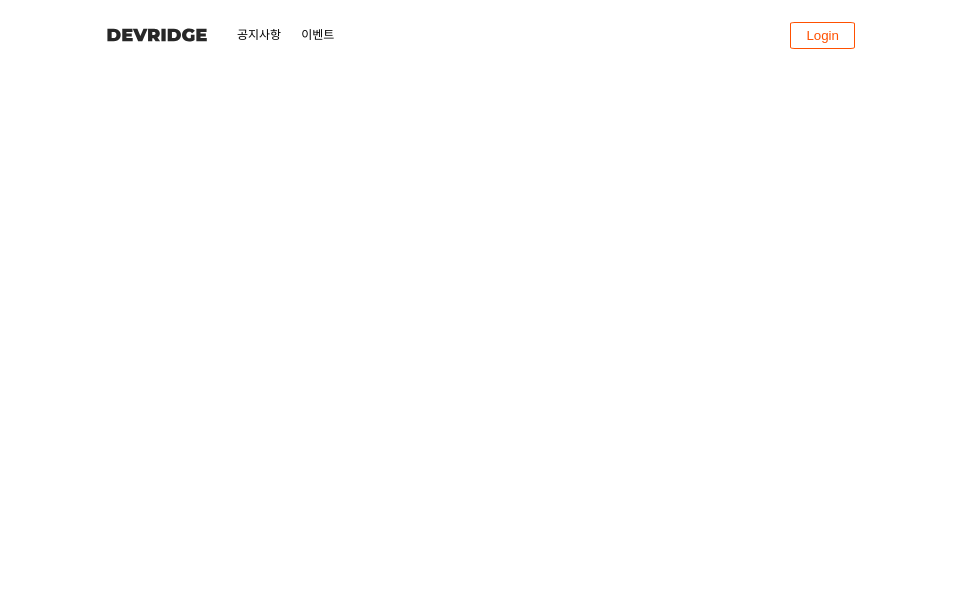
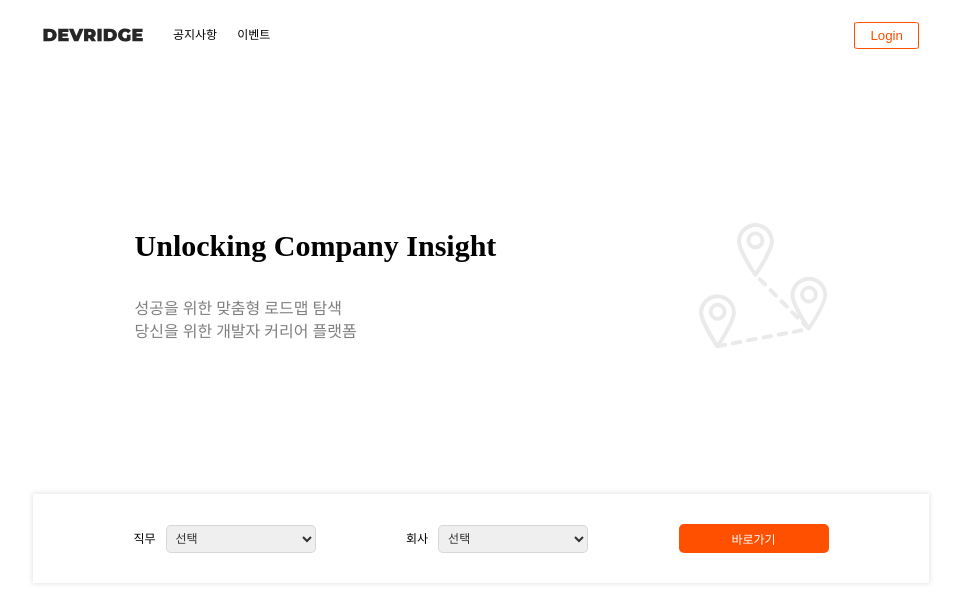
Before and after one commit to DEVRIDGE/devridge-frontend, a React (Create React App) app: page / in a window 1280 px wide. Shown: the top 592 px of the page, without its empty margins (159-1120 px from the left). Built offline with nearby package versions, Linux system fonts and the light colour scheme.

Commit message:
메인 페이지 중앙 UI

```diff
--- a/src/Router.tsx
+++ b/src/Router.tsx
@@ -1,14 +1,23 @@
 import { BrowserRouter, Route, Switch } from "react-router-dom";
 import MainPage from "./pages/main/MainPage";
+import Header from "./components/common/header/Header";
+import { styled } from "styled-components";
+
+const Wrapper = styled.div`
+  padding: 0 15vw;
+`;
 
 function Router() {
   return (
     <BrowserRouter basename={process.env.PUBLIC_URL}>
-      <Switch>
-        <Route path="/">
-          <MainPage />
-        </Route>
-      </Switch>
+      <Wrapper>
+        <Header />
+        <Switch>
+          <Route path="/">
+            <MainPage />
+          </Route>
+        </Switch>
+      </Wrapper>
     </BrowserRouter>
   );
 }
--- a/src/components/common/header/styles.ts
+++ b/src/components/common/header/styles.ts
@@ -4,7 +4,6 @@ export const Nav = styled.nav`
   display: flex;
   justify-content: space-between;
   align-items: center;
-  margin: 0 20vw;
   padding: 10px;
   height: 50px;
 `;
--- /dev/null
+++ b/src/components/main/mainForm/MainForm.tsx
@@ -0,0 +1,30 @@
+import {
+  Option,
+  Select,
+  SelectName,
+  SubmitButton,
+  Wrapper,
+  WrapperSelect,
+} from "./styles";
+
+function MainForm() {
+  return (
+    <Wrapper>
+      <WrapperSelect>
+        <SelectName>직무</SelectName>
+        <Select>
+          <Option>선택</Option>
+        </Select>
+      </WrapperSelect>
+      <WrapperSelect>
+        <SelectName>회사</SelectName>
+        <Select>
+          <Option>선택</Option>
+        </Select>
+      </WrapperSelect>
+      <SubmitButton>바로가기</SubmitButton>
+    </Wrapper>
+  );
+}
+
+export default MainForm;
--- /dev/null
+++ b/src/components/main/mainForm/styles.ts
@@ -0,0 +1,38 @@
+import { styled } from "styled-components";
+
+export const Wrapper = styled.form`
+  display: flex;
+  justify-content: space-evenly;
+  align-items: center;
+  padding: 30px 10px;
+  box-shadow: 0 0 5px 1px rgba(0, 0, 0, 0.1);
+`;
+
+export const WrapperSelect = styled.div``;
+
+export const SubmitButton = styled.button`
+  padding: 6px 0;
+  width: 150px;
+  border: none;
+  border-radius: 5px;
+  background-color: ${(props) => props.theme.mainColor};
+  color: white;
+  font-size: 12px;
+  cursor: pointer;
+`;
+
+export const SelectName = styled.span`
+  margin-right: 10px;
+  font-size: 12px;
+`;
+
+export const Select = styled.select`
+  width: 150px;
+  padding: 5px;
+  border: 1px solid rgba(0, 0, 0, 0.1);
+  border-radius: 5px;
+  font-size: 12px;
+  color: rgba(0, 0, 0, 0.8);
+`;
+
+export const Option = styled.option``;
--- /dev/null
+++ b/src/components/main/mainTitle/MainTitle.tsx
@@ -0,0 +1,88 @@
+import { Col, Description, MarkerImg, Title, Wrapper } from "./styles";
+
+function MainTitle() {
+  return (
+    <Wrapper>
+      <Col>
+        <Title>Unlocking Company Insight</Title>
+        <Description>성공을 위한 맞춤형 로드맵 탐색</Description>
+        <Description>당신을 위한 개발자 커리어 플랫폼</Description>
+      </Col>
+      <Col>
+        <MarkerImg
+          width="181"
+          height="177"
+          viewBox="0 0 181 177"
+          fill="none"
+          xmlns="http://www.w3.org/2000/svg"
+        >
+          <g clip-path="url(#clip0_16_401)">
+            <path
+              d="M79.8684 0C65.71 0 53.8115 11.7063 53.8115 26.2646C53.8115 39.6821 75.0528 71.6582 77.6012 75.0807C78.7329 76.7919 81.0002 76.7919 82.132 75.0807C84.6804 71.3712 105.922 39.3951 105.922 26.2646C105.644 11.7063 94.0305 0 79.8684 0ZM79.8684 68.5154C72.5044 57.0962 59.4778 35.1152 59.4778 26.2646C59.4778 14.8454 68.5395 5.71146 79.8684 5.71146C91.1973 5.71146 100.259 14.8454 100.259 26.2646C100.259 34.8281 87.2324 57.0962 79.8684 68.5154Z"
+              fill="#EAEAEA"
+            />
+            <path
+              d="M79.8684 12.2767C73.0703 12.2767 67.4077 17.9882 67.4077 24.8368C67.4077 31.6854 73.074 37.3968 79.8684 37.3968C86.6628 37.3968 92.3291 31.6854 92.3291 24.8368C92.3291 17.9882 86.6628 12.2767 79.8684 12.2767ZM79.8684 31.689C75.9035 31.689 72.7892 28.5499 72.7892 24.5534C72.7892 20.5568 75.9035 17.4178 79.8684 17.4178C83.8333 17.4178 86.9476 20.5568 86.9476 24.5534C86.6628 28.5499 83.5486 31.689 79.8684 31.689Z"
+              fill="#EAEAEA"
+            />
+            <path
+              d="M155.491 76.2252C141.329 76.2252 129.434 87.9314 129.434 102.49C129.434 109.342 134.815 120.761 140.478 131.04L133.68 124.187C132.548 123.047 130.847 123.047 129.715 124.187C128.583 125.328 128.583 127.043 129.715 128.184L137.364 135.894C138.495 137.035 140.197 137.035 141.329 135.894C141.895 135.323 142.179 134.753 142.179 134.182C143.311 136.181 144.447 137.892 145.578 139.607H145.294C144.162 140.748 144.162 142.463 145.294 143.603L152.942 151.313C154.074 152.741 156.341 152.454 157.192 151.026C159.74 147.317 180.982 115.341 180.982 102.21C181.548 88.2222 169.938 76.2325 155.491 76.2325V76.2252ZM155.491 144.741C148.127 133.321 135.1 111.34 135.1 102.49C135.1 91.0705 144.162 81.9366 155.491 81.9366C166.82 81.9366 175.881 91.0705 175.881 102.49C176.166 111.34 162.855 133.608 155.491 144.741Z"
+              fill="#EAEAEA"
+            />
+            <path
+              d="M155.491 88.7852C148.693 88.7852 143.03 94.4967 143.03 101.345C143.03 108.194 148.696 113.905 155.491 113.905C162.285 113.905 167.951 108.194 167.951 101.345C167.951 94.4967 162.57 88.7852 155.491 88.7852ZM155.491 108.198C151.526 108.198 148.412 105.058 148.412 101.062C148.412 97.0653 151.526 93.9263 155.491 93.9263C159.456 93.9263 162.57 97.0653 162.57 101.062C162.57 105.058 159.456 108.198 155.491 108.198Z"
+              fill="#EAEAEA"
+            />
+            <path
+              d="M26.3417 113.052C19.5436 113.052 13.881 118.763 13.881 125.612C13.881 132.46 19.5472 138.172 26.3417 138.172C33.1361 138.172 38.8024 132.46 38.8024 125.612C38.8024 118.763 33.1361 113.052 26.3417 113.052ZM26.3417 132.751C22.3767 132.751 19.2625 129.612 19.2625 125.615C19.2625 121.619 22.3767 118.48 26.3417 118.48C30.3066 118.48 33.4209 121.619 33.4209 125.615C33.1361 129.612 30.0218 132.751 26.3417 132.751Z"
+              fill="#EAEAEA"
+            />
+            <path
+              d="M36.5352 169.577L32.0043 170.435C38.8024 159.873 52.1138 137.605 52.1138 127.039C52.1138 112.764 40.5001 100.775 26.0569 100.775C11.6137 100.775 0 112.481 0 127.039C0 140.17 22.6579 175.285 24.0744 176.43C24.0744 176.43 24.6403 176.717 24.9251 177H26.9076L37.6706 175.002C39.0872 174.715 40.219 173.29 39.9379 171.863C39.372 170.151 37.9554 169.294 36.5388 169.577H36.5352ZM26.338 169.29C18.974 157.871 5.94741 135.89 5.94741 127.039C5.94741 115.62 15.0091 106.486 26.338 106.486C37.667 106.486 46.7286 115.62 46.7286 127.039C46.7286 135.89 33.4172 158.158 26.338 169.29Z"
+              fill="#EAEAEA"
+            />
+            <path
+              d="M79.5873 161.297L68.8242 163.295C67.4077 163.582 66.2759 165.007 66.557 166.435C66.8381 167.862 68.2547 169.003 69.6713 168.72L80.4343 166.722C81.8509 166.435 82.9827 165.01 82.7015 163.582C82.7015 162.155 81.285 161.014 79.5873 161.297Z"
+              fill="#EAEAEA"
+            />
+            <path
+              d="M58.0612 165.581L47.2982 167.579C45.8816 167.866 44.7498 169.29 45.0309 170.718C45.3121 172.146 46.7286 173.287 48.1452 173.003L58.9082 171.005C60.3248 170.718 61.4566 169.294 61.1755 167.866C60.8907 166.155 59.4778 165.297 58.0612 165.581Z"
+              fill="#EAEAEA"
+            />
+            <path
+              d="M144.447 149.024L133.684 151.309C132.267 151.597 131.135 153.021 131.416 154.449C131.697 155.876 133.114 157.017 134.531 156.734L145.294 154.736C146.71 154.449 147.842 153.024 147.561 151.597C147.276 149.885 145.863 148.741 144.447 149.028V149.024Z"
+              fill="#EAEAEA"
+            />
+            <path
+              d="M101.394 157.301L90.6314 159.299C89.2149 159.586 88.0831 161.01 88.3642 162.438C88.6453 163.866 90.0619 165.007 91.4784 164.723L102.241 162.725C103.658 162.438 104.79 161.014 104.509 159.586C104.228 158.158 102.811 157.017 101.394 157.301Z"
+              fill="#EAEAEA"
+            />
+            <path
+              d="M95.447 89.0722C96.5788 87.9314 96.5788 86.2165 95.447 85.0757L87.7983 77.366C86.6665 76.2251 84.9651 76.2251 83.8333 77.366C82.7015 78.5068 82.7015 80.2217 83.8333 81.3625L91.4821 89.0722C92.6139 90.2131 94.3153 90.2131 95.447 89.0722Z"
+              fill="#EAEAEA"
+            />
+            <path
+              d="M118.671 108.768C117.539 107.627 115.838 107.627 114.706 108.768C113.574 109.909 113.574 111.624 114.706 112.764L122.355 120.474C123.486 121.615 125.188 121.615 126.32 120.474C127.451 119.333 127.451 117.618 126.32 116.478L118.671 108.768Z"
+              fill="#EAEAEA"
+            />
+            <path
+              d="M110.741 100.775L103.092 93.0651C101.96 91.9243 100.259 91.9243 99.1272 93.0651C97.9954 94.2059 97.9954 95.9208 99.1272 97.0617L106.776 104.771C107.908 105.912 109.609 105.912 110.741 104.771C111.873 103.631 111.873 101.916 110.741 100.775Z"
+              fill="#EAEAEA"
+            />
+            <path
+              d="M122.921 153.304L112.157 155.302C110.741 155.589 109.609 157.014 109.89 158.441C110.171 159.869 111.588 161.01 113.005 160.727L123.768 158.728C125.184 158.441 126.316 157.017 126.035 155.589C125.75 153.878 124.337 153.021 122.921 153.304Z"
+              fill="#EAEAEA"
+            />
+          </g>
+          <defs>
+            <clipPath id="clip0_16_401">
+              <rect width="181" height="177" fill="white" />
+            </clipPath>
+          </defs>
+        </MarkerImg>
+      </Col>
+    </Wrapper>
+  );
+}
+
+export default MainTitle;
--- /dev/null
+++ b/src/components/main/mainTitle/styles.ts
@@ -0,0 +1,31 @@
+import { styled } from "styled-components";
+
+export const Wrapper = styled.div`
+  display: flex;
+  justify-content: space-around;
+  align-items: center;
+  margin-bottom: 15vh;
+`;
+
+export const Col = styled.div`
+  display: flex;
+  flex-direction: column;
+`;
+
+export const Title = styled.h1`
+  margin-bottom: 5vh;
+  font-size: 30px;
+  font-weight: 600;
+`;
+
+export const Description = styled.h3`
+  color: ${(props) => props.theme.textGreyColor};
+
+  &:nth-of-type(1) {
+    margin-bottom: 7px;
+  }
+`;
+
+export const MarkerImg = styled.svg`
+  width: 10vw;
+`;
--- a/src/pages/main/MainPage.tsx
+++ b/src/pages/main/MainPage.tsx
@@ -1,10 +1,22 @@
-import Header from "../../components/common/header/Header";
+import { styled } from "styled-components";
+
+import MainTitle from "../../components/main/mainTitle/MainTitle";
+import MainForm from "../../components/main/mainForm/MainForm";
+
+const Wrapper = styled.div`
+  display: flex;
+  flex-direction: column;
+  justify-content: center;
+  margin: auto auto;
+  height: 80vh;
+`;
 
 function MainPage() {
   return (
-    <>
-      <Header />
-    </>
+    <Wrapper>
+      <MainTitle />
+      <MainForm />
+    </Wrapper>
   );
 }
 
--- a/src/styles/GlobalStyle.ts
+++ b/src/styles/GlobalStyle.ts
@@ -6,6 +6,7 @@ export const GlobalStyle = createGlobalStyle`
    License: none (public domain)
 */
 @import url('https://fonts.googleapis.com/css2?family=Source+Sans+Pro:wght@300;400&display=swap');
+@import url('https://fonts.googleapis.com/css2?family=Montserrat&display=swap');
 
 html, body, div, span, applet, object, iframe,
 h1, h2, h3, h4, h5, h6, p, blockquote, pre,
--- a/src/styles/styled.d.ts
+++ b/src/styles/styled.d.ts
@@ -5,5 +5,6 @@ declare module "styled-components" {
     textColor: string;
     bgColor: string;
     mainColor: string;
+    textGreyColor: string;
   }
 }
--- a/src/styles/theme.ts
+++ b/src/styles/theme.ts
@@ -4,10 +4,12 @@ export const darkTheme: DefaultTheme = {
   textColor: "rgba(255, 255, 255, 1)",
   bgColor: "rgba(0, 0, 0, 1)",
   mainColor: "#FF5000",
+  textGreyColor: "rgba(0, 0, 0, 0.5)",
 };
 
 export const lightTheme: DefaultTheme = {
   textColor: "rgba(0, 0, 0, 1)",
   bgColor: "rgba(255, 255, 255, 1)",
   mainColor: "#FF5000",
+  textGreyColor: "rgba(0, 0, 0, 0.5)",
 };
```
Also changed, not shown: src/assets/icon_location.svg (added).
